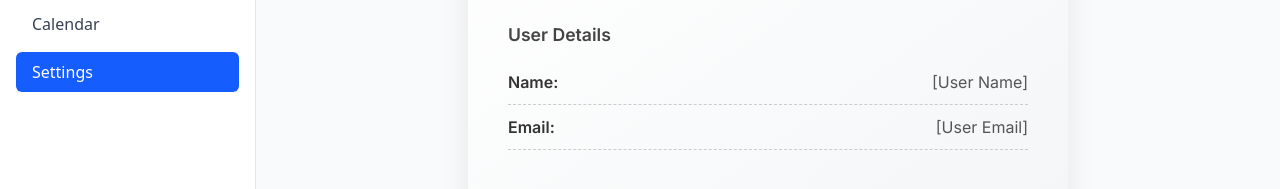
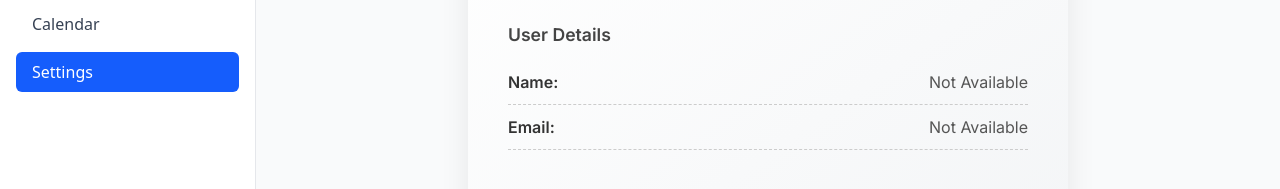
Before and after one commit to RashiShekhar/Daily-Activities, a React (Vite) app: page /dashboard/settings in a window 1280 px wide. Shown: the part 180-369 px from the top of the page. Built offline with nearby package versions, Linux system fonts and the light colour scheme.

Commit message:
settings page features updated

```diff
--- a/src/components/Settings.jsx
+++ b/src/components/Settings.jsx
@@ -1,8 +1,17 @@
-import React from "react";
+import React, { useEffect, useState } from "react";
 import { motion } from "framer-motion";
 import "./Settings.css";
 
 export default function Settings() {
+  const [user, setUser] = useState({ name: "", email: "" });
+
+  useEffect(() => {
+    const storedUser = localStorage.getItem("user");
+    if (storedUser) {
+      setUser(JSON.parse(storedUser));
+    }
+  }, []);
+
   return (
     <motion.div
       className="settings-container"
@@ -21,11 +30,11 @@ export default function Settings() {
         <h2>User Details</h2>
         <div className="detail-row">
           <span className="label">Name:</span>
-          <span className="value">[User Name]</span>
+          <span className="value">{user.name || "Not Available"}</span>
         </div>
         <div className="detail-row">
           <span className="label">Email:</span>
-          <span className="value">[User Email]</span>
+          <span className="value">{user.email || "Not Available"}</span>
         </div>
       </motion.div>
 
```
Also changed, not shown: 1 other file (tests, documents, lock files or other folders).
